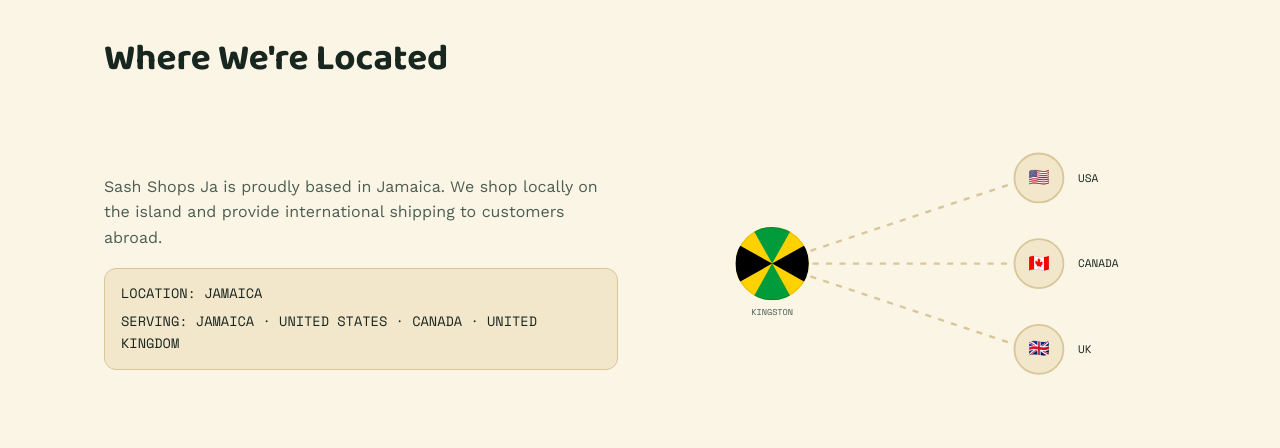
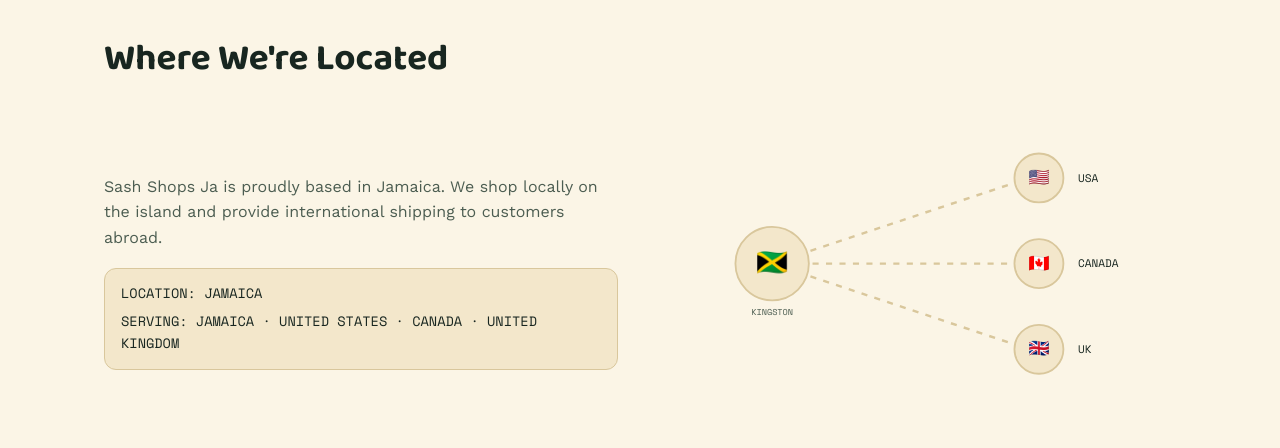
Before and after one commit to seacoastcreates/sash-shops-ja, a React (Vite) app: page / in a window 1280 px wide. Shown: the part 2560-3008 px from the top of the page. Built offline with nearby package versions, Linux system fonts and the light colour scheme; no server answers; the database is empty.

Commit message:
Use the Jamaican flag emoji instead of the hand-drawn circle
Matches the same badge style as the USA/Canada/UK circles, just
larger (r=30 vs r=20) since it's the diagram's origin point.

```diff
--- a/src/components/JamaicaFlagCircle.tsx
+++ /dev/null
@@ -1,22 +0,0 @@
-import type { SVGProps } from 'react'
-
-/** The Jamaican flag's diagonal saltire pattern, clipped into a circle. */
-export default function JamaicaFlagCircle(props: SVGProps<SVGSVGElement>) {
-  return (
-    <svg viewBox="0 0 100 100" role="img" aria-label="Circular Jamaican flag" {...props}>
-      <defs>
-        <clipPath id="jamaica-flag-circle-clip">
-          <circle cx="50" cy="50" r="50" />
-        </clipPath>
-      </defs>
-      <g clipPath="url(#jamaica-flag-circle-clip)">
-        <rect x="0" y="0" width="100" height="100" fill="#FED100" />
-        <polygon points="22,0 78,0 50,50" fill="#009B3A" />
-        <polygon points="78,100 22,100 50,50" fill="#009B3A" />
-        <polygon points="0,22 0,78 50,50" fill="#000000" />
-        <polygon points="100,22 100,78 50,50" fill="#000000" />
-      </g>
-      <circle cx="50" cy="50" r="49" fill="none" stroke="rgba(0,0,0,0.15)" strokeWidth={1} />
-    </svg>
-  )
-}
--- a/src/components/Location.tsx
+++ b/src/components/Location.tsx
@@ -1,5 +1,3 @@
-import JamaicaFlagCircle from './JamaicaFlagCircle'
-
 export default function Location() {
   return (
     <section className="wrap" id="location">
@@ -28,7 +26,10 @@ export default function Location() {
             <path d="M90,110 L300,110" />
             <path d="M90,110 L300,180" />
           </g>
-          <JamaicaFlagCircle x={60} y={80} width={60} height={60} />
+          <circle cx={90} cy={110} r={30} fill="var(--paper-raised)" stroke="var(--line)" strokeWidth={1.5} />
+          <text x={90} y={116} textAnchor="middle" fontSize={21}>
+            🇯🇲
+          </text>
           <text x={90} y={152} textAnchor="middle" fill="var(--ink-soft)" fontFamily="Space Mono, monospace" fontSize={7}>
             KINGSTON
           </text>
```
